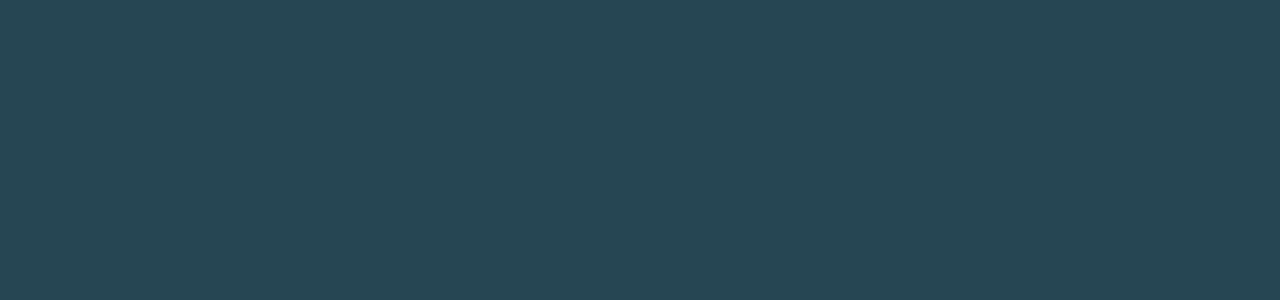
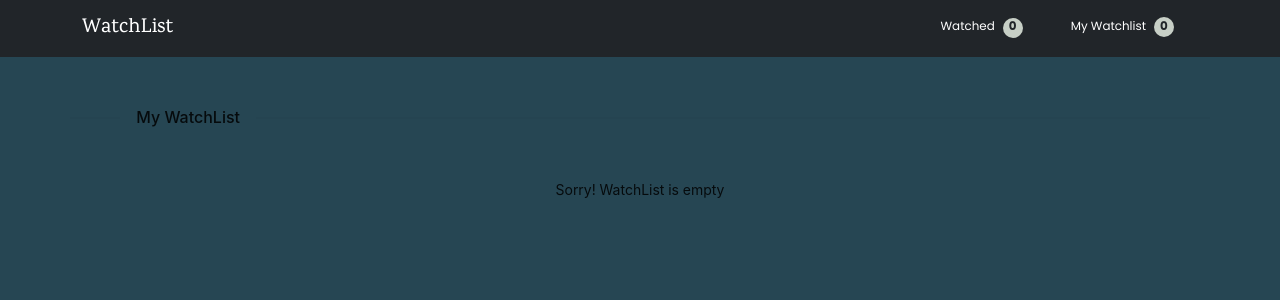
Before and after one commit to AsadujjamanMridul/watchlist, a React (Create React App) app: page /watchlist in a window 1280 px wide. Shown: the top 300 px of the page. Built offline with nearby package versions, Linux system fonts and the light colour scheme.

Commit message:
myWatchList updated

```diff
--- a/src/components/MyWatchList/MyWatchList.js
+++ b/src/components/MyWatchList/MyWatchList.js
@@ -1,10 +1,37 @@
-import React from 'react';
+import React, { useEffect, useState } from 'react';
+import { Row, Col, Divider, Tooltip } from 'antd';
+import MovieCard from '../MovieCard/MovieCard';
+import { useSelector } from 'react-redux';
+import Navbar from '../Shared/Navbar/Navbar';
+import Searchbar from '../Home/Searchbar';
 
 const MyWatchList = () => {
+
+    const movies = useSelector((state) => {
+        return state.movies.watchList;
+    })
+
     return (
-        <div>
+        <section>
+            <Navbar />
+            <Searchbar />
 
-        </div>
+            <div className='container my-5 px-4 px-md-0'>
+                <Divider orientation="left" className='custom-divider mb-3 mb-md-5'>My WatchList</Divider>
+
+                <Row gutter={[{ xs: 16, sm: 24, md: 24, lg: 32 }, { xs: 16, sm: 24, md: 24, lg: 32 }]}>
+                    {
+                        movies.length ?
+                            movies.map(movie => <MovieCard key={movie.id} {...movie} from={'watchlist'} />)
+                            :
+                            <Col flex={1}>
+                                <p className='custom-divider text-center'>Sorry! WatchList is empty</p>
+                            </Col>
+                    }
+                </Row>
+            </div>
+
+        </section>
     );
 };
 
```
